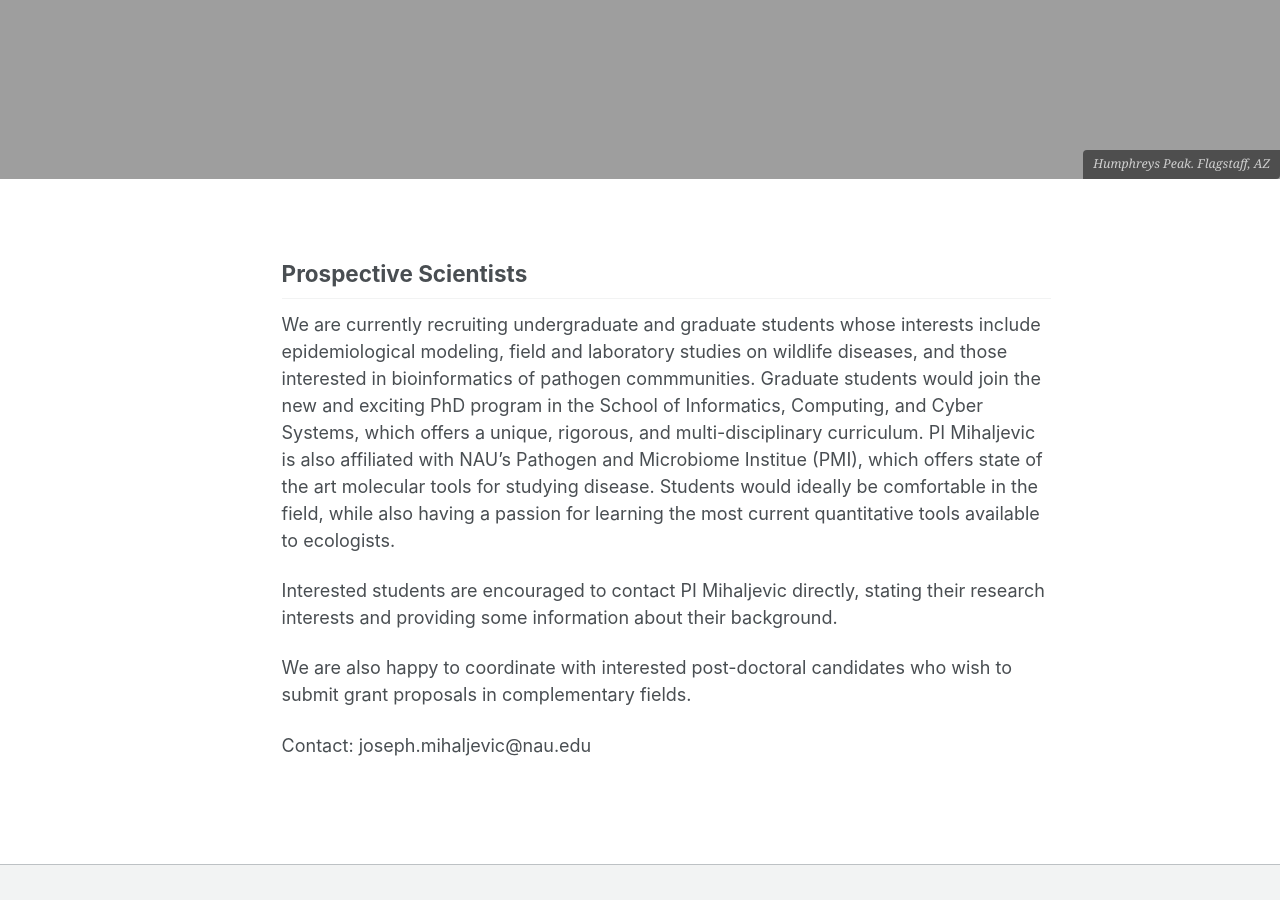
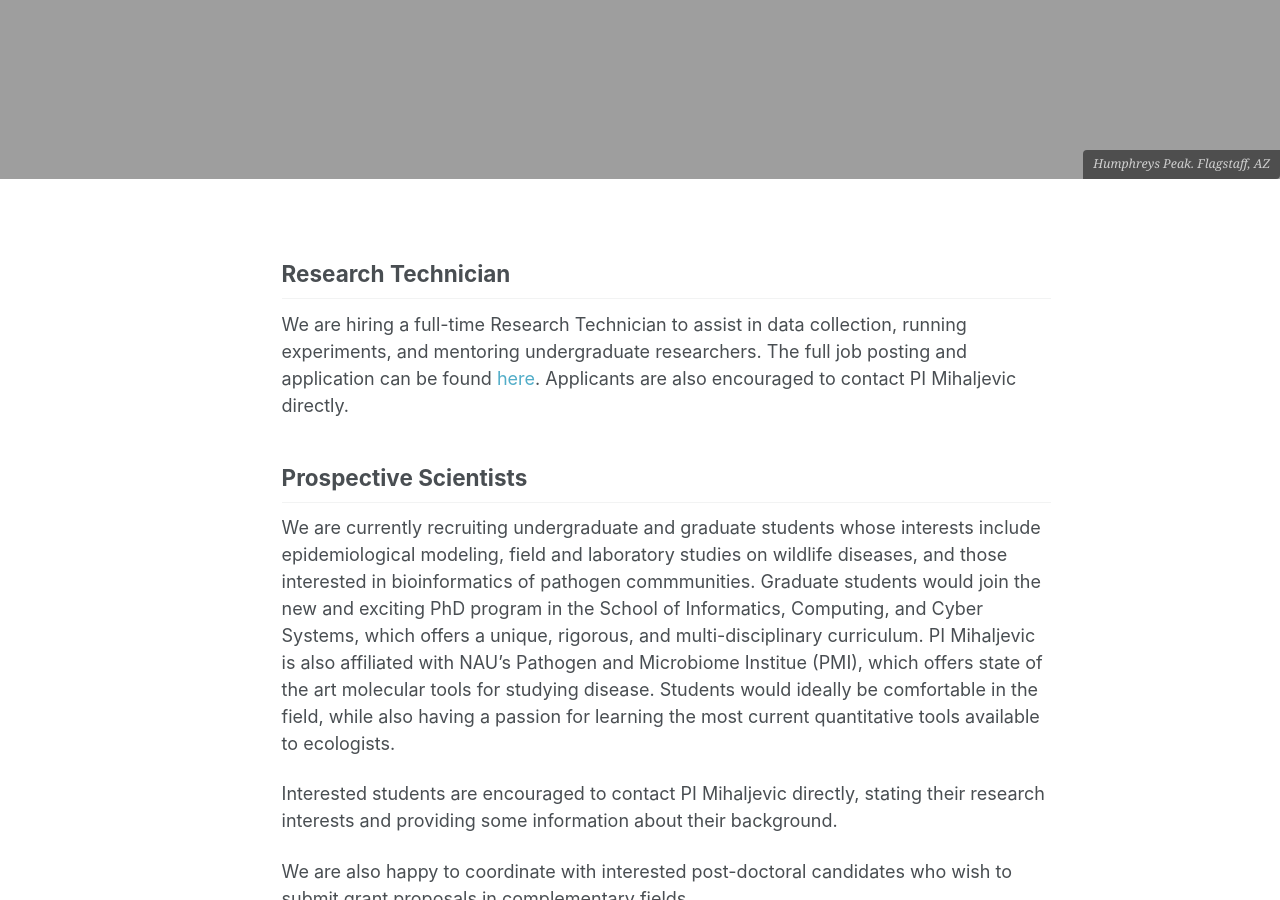
Before and after one commit to jrmihalj/jrmihalj.github.io, a Jekyll site: the page built from _pages/prospective.md, in a window 1280 px wide and 900 px high, scrolled down 863 px. Built offline with Jekyll 4.4.1, drawn with Linux system fonts in a browser that asks for light colours; our own code applies the rules of GitHub Pages for plain Markdown files.

Commit message:
posted the hiring details for research tech

```diff
--- a/_pages/prospective.md
+++ b/_pages/prospective.md
@@ -6,6 +6,10 @@ header:
   caption: "*Humphreys Peak. Flagstaff, AZ*"
 permalink: /prospective/
 ---
+
+## Research Technician
+
+We are hiring a full-time Research Technician to assist in data collection, running experiments, and mentoring undergraduate researchers. The full job posting and application can be found [here](https://hr.peoplesoft.nau.edu/psp/ph92prta/EMPLOYEE/HRMS/c/HRS_HRAM.HRS_APP_SCHJOB.GBL?Page=HRS_APP_JBPST&Action=U&FOCUS=Applicant&SiteId=1&JobOpeningId=603720&PostingSeq=1){:target="_blank"}. Applicants are also encouraged to contact PI Mihaljevic directly.
 
 ## Prospective Scientists
 
```
Also changed, not shown: index.md (+3 -0 lines).
